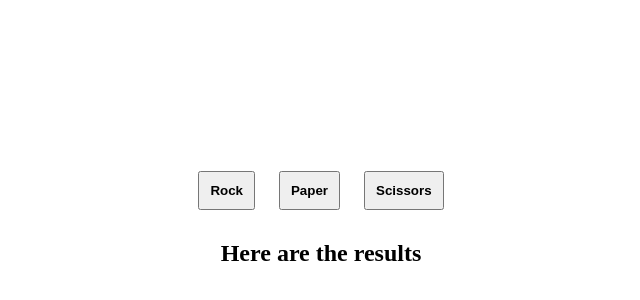
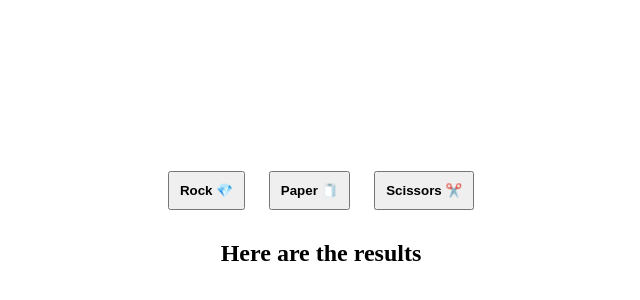
Before and after one commit to Web-Dev-Rich/rock_paper_scissors, a plain HTML site: page index.html in a window 1280 px wide. Shown: the part 184-484 px from the top of the page, without its empty margins (319-959 px from the left). Drawn offline with Linux system fonts and the light colour scheme.

Commit message:
Add event listeners to buttons

```diff
--- a/index.html
+++ b/index.html
@@ -12,9 +12,9 @@
 <body>
   <div class="container">
     <div class="buttons">
-      <button id="rock">Rock</button>
-      <button id="paper">Paper</button>
-      <button id="scissors">Scissors</button>
+      <button id="rock">Rock 💎</button>
+      <button id="paper">Paper 🧻</button>
+      <button id="scissors">Scissors ✂️</button>
     </div>
     <div class="results">
       <h2>Here are the results</h2>
--- a/script.js
+++ b/script.js
@@ -62,3 +62,9 @@ function declareResult(playerScore, computerScore) {
     console.log(`Boo! You lose the game ${computerScore} to ${playerScore}`);
   }
 }
+
+const buttons = document.querySelectorAll('button');
+console.log(buttons);
+buttons.forEach(button => {
+  button.addEventListener('click', () => console.log(button.id));
+});
```
